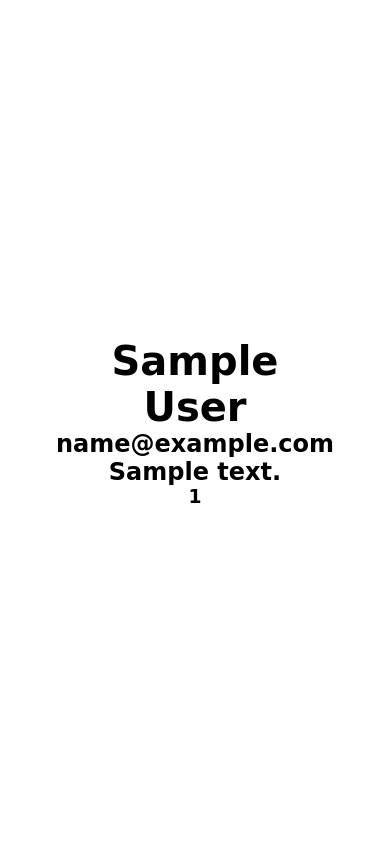
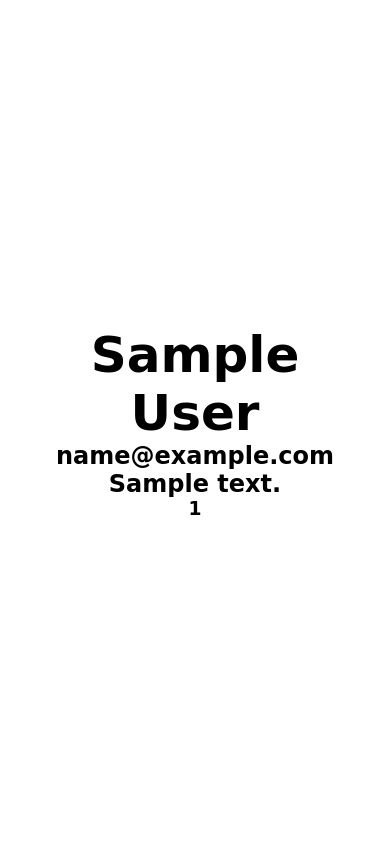
Before and after one commit to JSaretin/fakenamegenerator, a Flask app: template templates/index.jinja2 in a window 390 px wide. Run offline with Flask 2, Linux system fonts and the light colour scheme; the template is opened without the code that fills it: most values are stand-ins (such as "Sample title", 1, 10 or a date in 2020); some web fonts are replaced.

Commit message:
update site, added favicon

```diff
--- a/static/style/style.css
+++ b/static/style/style.css
@@ -38,8 +38,8 @@ html, *, body {
     background-color: blue;
 }
 
-@media only screen and (max-width: 600px) {
+@media only screen and (max-width: 850px) {
     #name {
-        font-size: 40px;
+        font-size: 50px;
     }
   }
--- a/templates/index.jinja2
+++ b/templates/index.jinja2
@@ -8,7 +8,10 @@
     <style>
         @import url('https://fonts.googleapis.com/css2?family=Rancho&display=swap');
         </style>
-    <!------ Include the above in your HEAD tag ---------->
+    <link rel="shortcut icon" href="{{url_for('static', filename='images/fav.png')}}" type="image/x-icon">
+    <meta name="description" content="Generate random basic user information">
+    <meta name="referral" content="always">
+    <meta name="robots" content="index, follow">
 </head>
 <body>
 
```
Also changed, not shown: static/images/fav.png (added).
